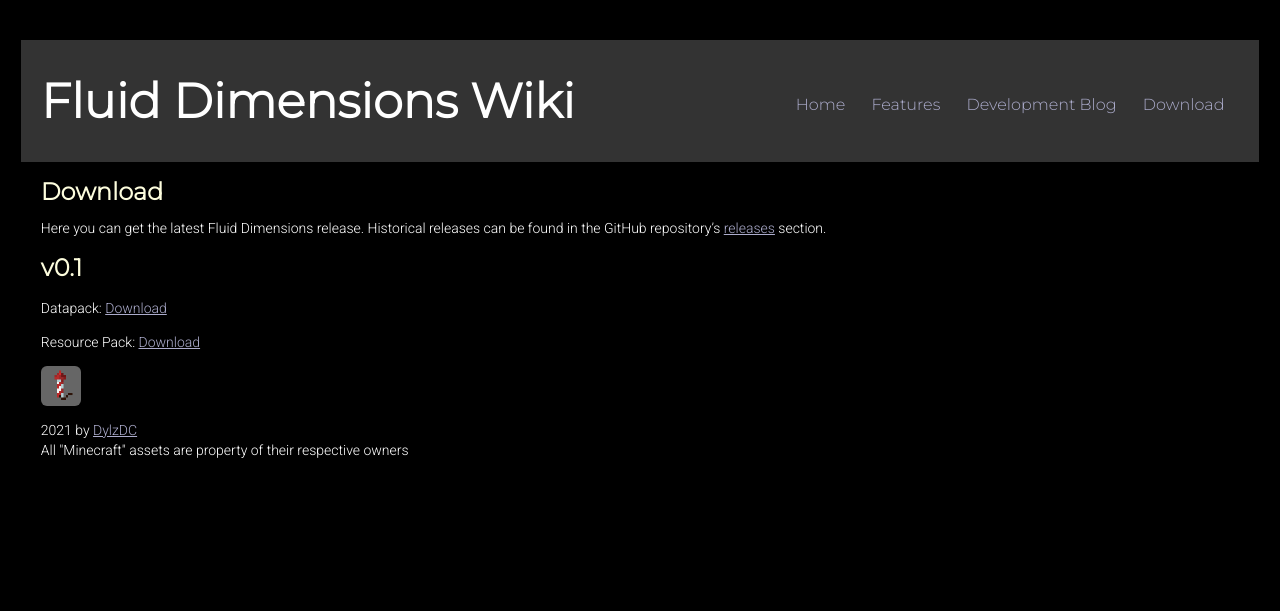
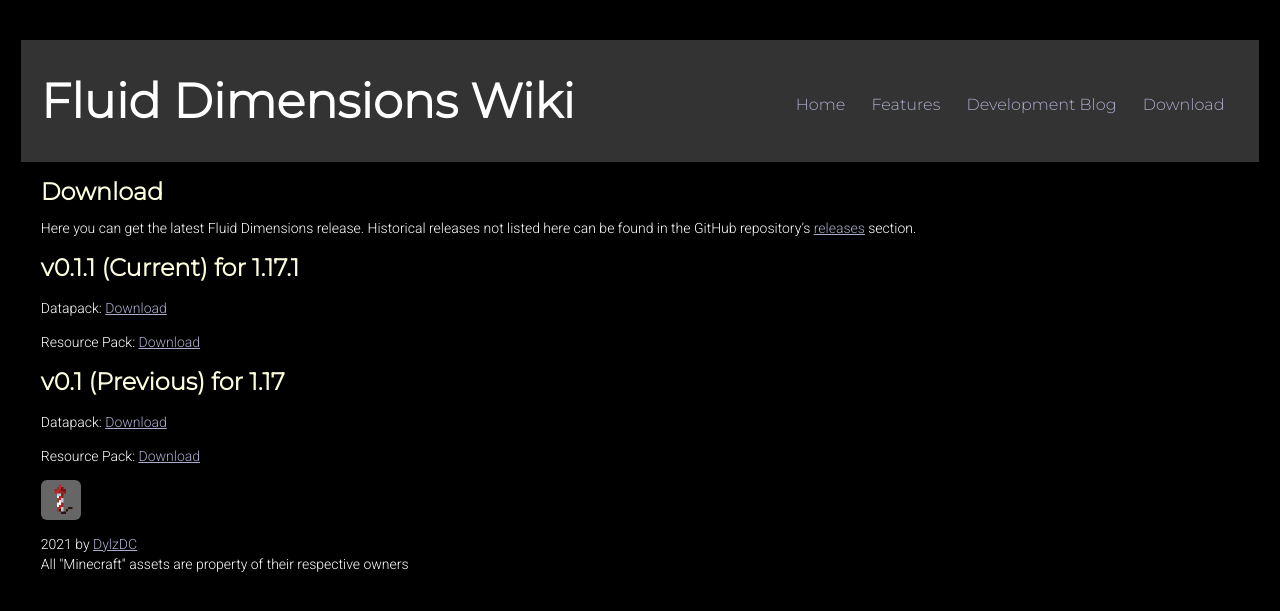
Before and after one commit to fludim/docs, a Jekyll site: the page built from download.md, in a window 1280 px wide. Shown: the top 611 px of the page. Built offline with Jekyll 4.4.1, drawn with Linux system fonts in a browser that asks for light colours; our own code applies the rules of GitHub Pages for plain Markdown files.

Commit message:
New download links

```diff
--- a/download.md
+++ b/download.md
@@ -1,8 +1,15 @@
 # Download
 
-Here you can get the latest Fluid Dimensions release. Historical releases can be found in the GitHub repository's [releases](https://github.com/fludim/fluid_dimensions/releases/) section.
+Here you can get the latest Fluid Dimensions release. Historical releases not listed here can be found in the GitHub repository's [releases](https://github.com/fludim/fluid_dimensions/releases/) section.
 
-## v0.1
+## v0.1.1 (Current) for 1.17.1
+
+Datapack: [Download](https://github.com/fludim/fluid_dimensions/releases/download/v0.1.1/Fluid.Dimensions.v0.1.1.zip)
+
+Resource Pack: [Download](https://github.com/fludim/fluid_dimensions_resources/releases/download/v0.1.1/Fluid.Dimensions.Resources.v0.1.1.zip)
+
+
+## v0.1 (Previous) for 1.17
 
 Datapack: [Download](https://github.com/fludim/fluid_dimensions/releases/download/v0.1-alpha/Fluid.Dimensions.v0.1.zip)
 
```
